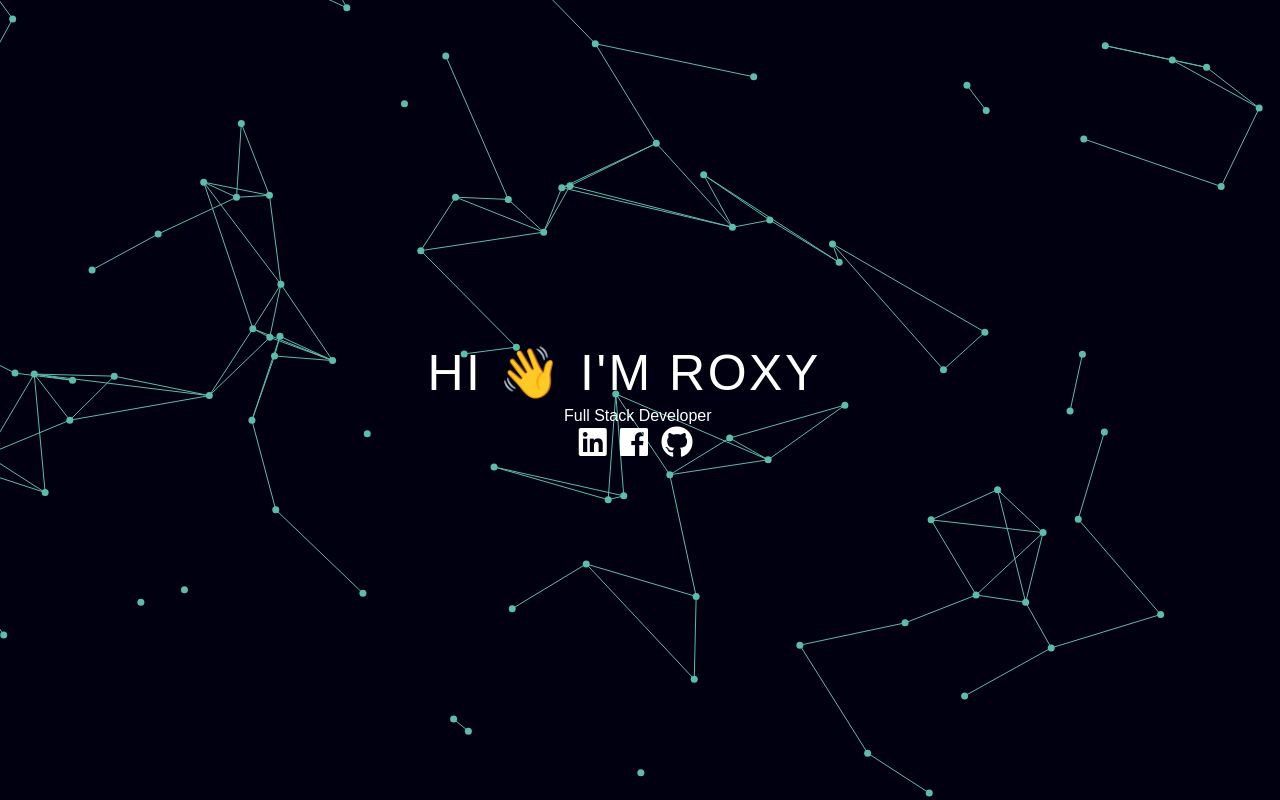
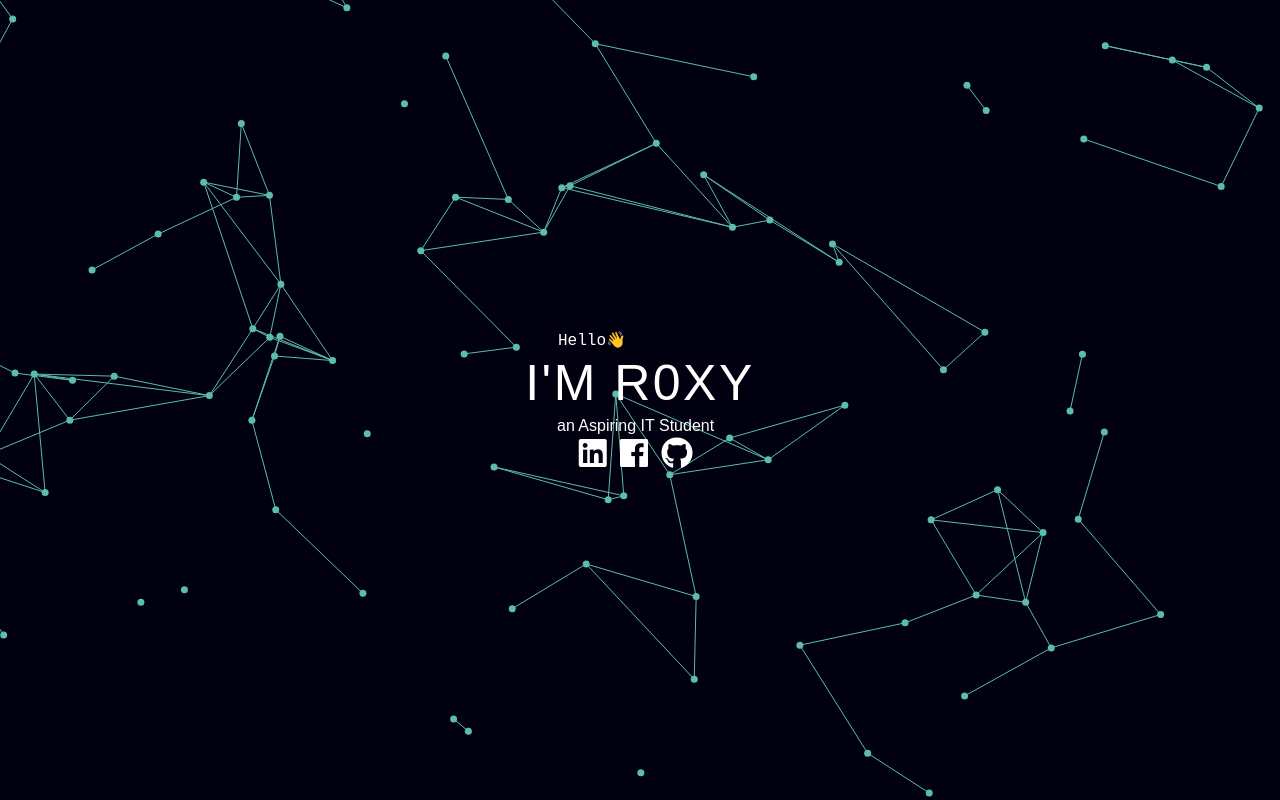
Before and after one commit to Ry0x7/Ry0x7.github.io, a plain HTML site: page index.html in a window 1280 px wide. Drawn offline with Linux system fonts and the light colour scheme.

Commit message:
modified:   index.html

```diff
--- a/index.html
+++ b/index.html
@@ -18,8 +18,9 @@
 
 <div id="particles">
   <div id="intro">
-      <h2 style="font-family: 'Syncopate', sans-serif; font-weight: 10;">Hi 👋 I'm Roxy &nbsp</h2>
-      <h3 style="font-family: 'Syncopate', sans-serif; font-weight: 10;">Full Stack Developer&nbsp</h3>
+    <h3 style="font-family: 'Courier New', monospace; font-weight: 10;">Hello👋&nbsp;&nbsp;&nbsp;&nbsp;&nbsp;&nbsp;&nbsp;&nbsp;&nbsp;&nbsp;</h3>
+      <h2 style="font-family: 'Syncopate', fantasy; font-weight: 10;">I'm R0xy</h2>
+      <h3 style="font-family: 'Syncopate', sans-serif; font-weight: 10;">an Aspiring IT Student &nbsp</h3>
         <hr style="width: 50%; background-color: #E83951; border-color: #E83951;">
     <a href="https://www.linkedin.com/in/ry0x7/" style="color: white;"><i class="fab fa-linkedin" style="font-size: 2em;"></i></a>
     &nbsp
```
